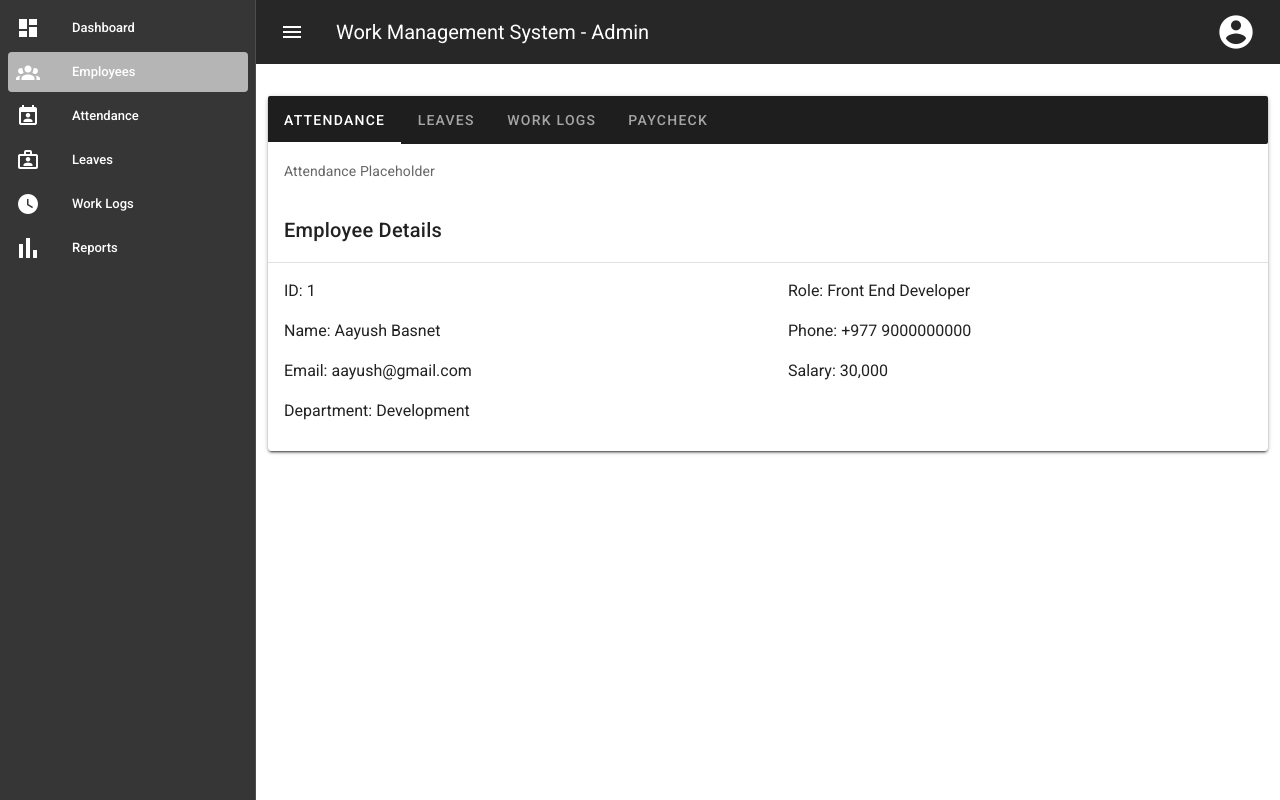
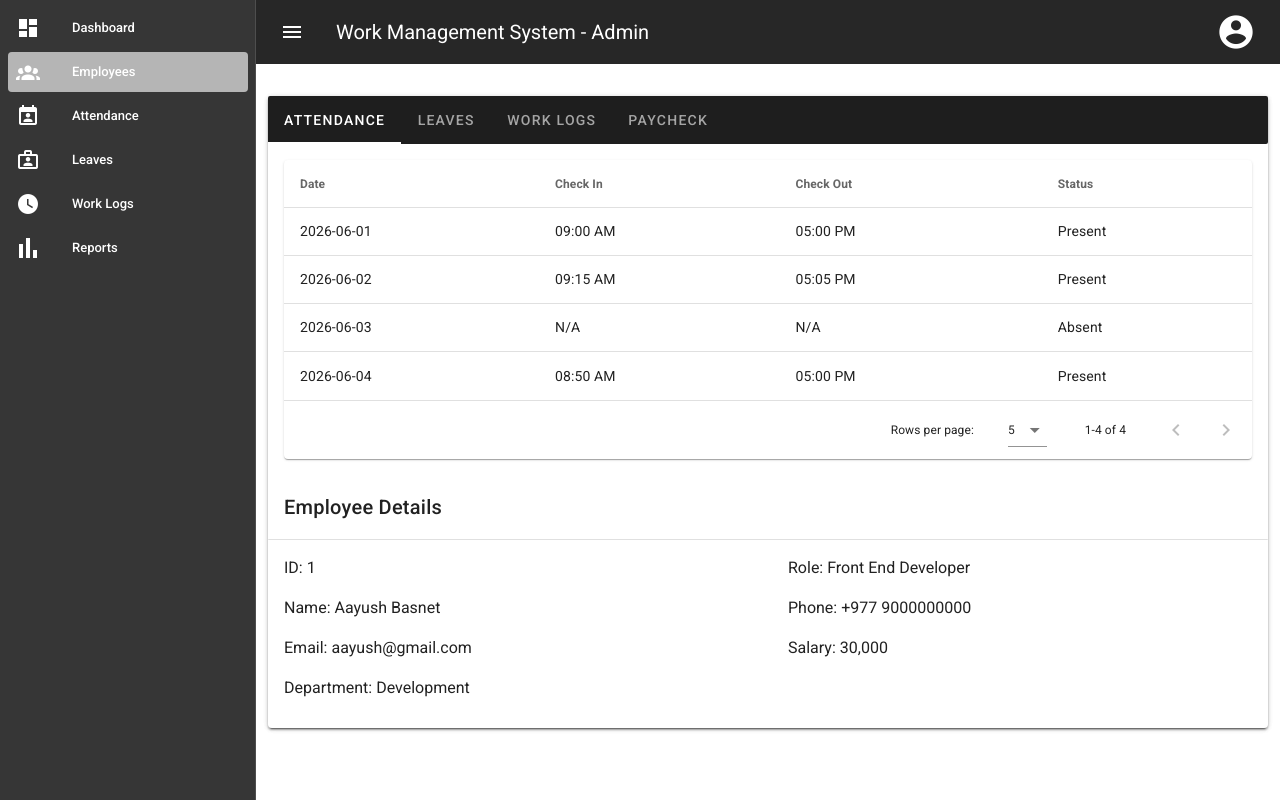
Before and after one commit to aayush11223/work_management_system, a Vue app: page /admin/employees/1 in a window 1280 px wide. Built offline with nearby package versions, Linux system fonts and the light colour scheme.

Commit message:
TaBle has been added in EmployeeDetailsTab

```diff
--- a/src/components/admin/EmployeeDetailTabs.vue
+++ b/src/components/admin/EmployeeDetailTabs.vue
@@ -8,24 +8,30 @@
     </v-tabs>
 
     <v-tabs-items v-model="activeTab">
+      <!-- Attendance Tab -->
       <v-tab-item>
         <v-card flat>
-          <v-card-text> Attendance Placeholder </v-card-text>
+          <v-card-text>
+            <TaBle :headers="headers" :items="items" />
+          </v-card-text>
         </v-card>
       </v-tab-item>
 
+      <!-- Leaves Placeholder -->
       <v-tab-item>
         <v-card flat>
           <v-card-text> Leaves Placeholder </v-card-text>
         </v-card>
       </v-tab-item>
 
+      <!-- Work Logs Placeholder -->
       <v-tab-item>
         <v-card flat>
           <v-card-text> Work Logs Placeholder </v-card-text>
         </v-card>
       </v-tab-item>
 
+      <!-- Paycheck Placeholder -->
       <v-tab-item>
         <v-card flat>
           <v-card-text> Paycheck Placeholder </v-card-text>
@@ -36,11 +42,50 @@
 </template>
 
 <script>
+import TaBle from "@/components/common/TaBle.vue";
+
 export default {
   name: "EmployeeDetailTabs",
+  components: {
+    TaBle,
+  },
   data() {
     return {
       activeTab: null,
+
+      headers: [
+        { text: "Date", value: "date" },
+        { text: "Check In", value: "CheckIn" },
+        { text: "Check Out", value: "CheckOut" },
+        { text: "Status", value: "Status" },
+      ],
+
+      items: [
+        {
+          date: "2026-06-01",
+          CheckIn: "09:00 AM",
+          CheckOut: "05:00 PM",
+          Status: "Present",
+        },
+        {
+          date: "2026-06-02",
+          CheckIn: "09:15 AM",
+          CheckOut: "05:05 PM",
+          Status: "Present",
+        },
+        {
+          date: "2026-06-03",
+          CheckIn: "N/A",
+          CheckOut: "N/A",
+          Status: "Absent",
+        },
+        {
+          date: "2026-06-04",
+          CheckIn: "08:50 AM",
+          CheckOut: "05:00 PM",
+          Status: "Present",
+        },
+      ],
     };
   },
   props: {
```
